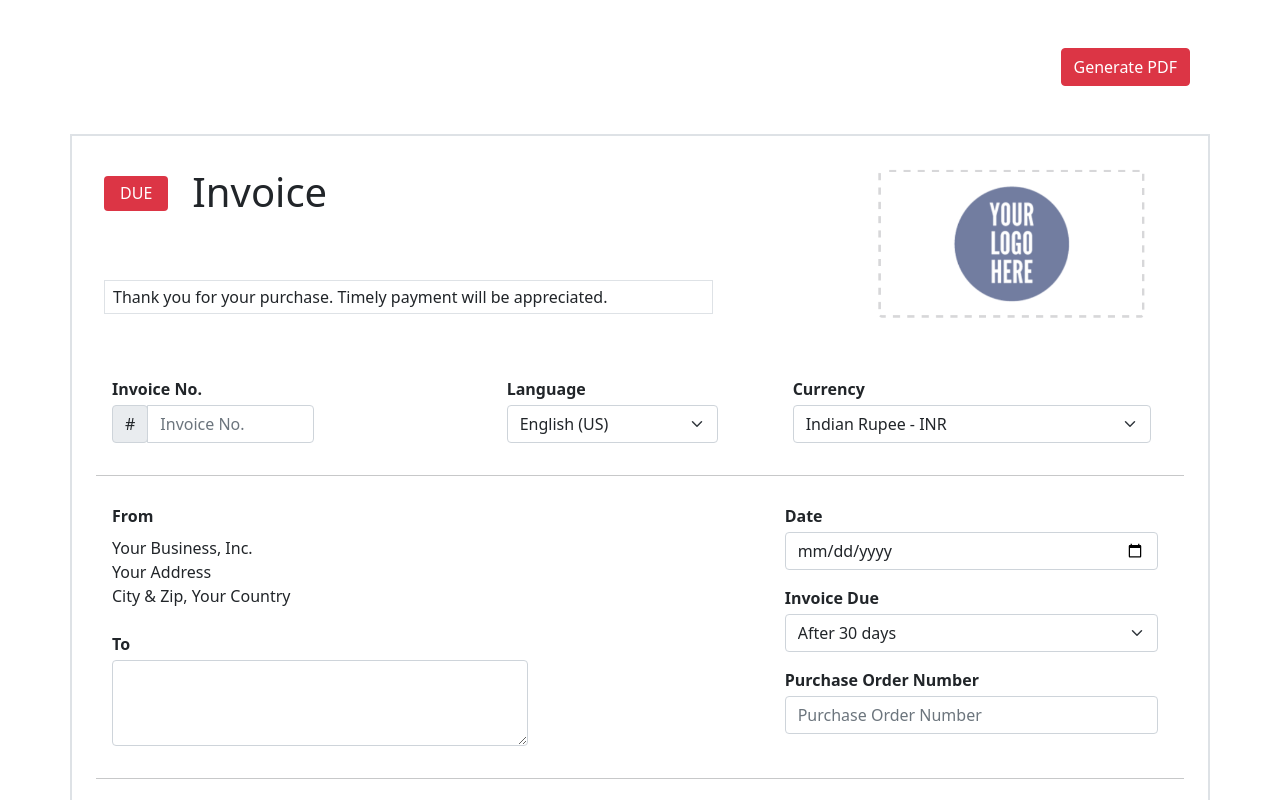
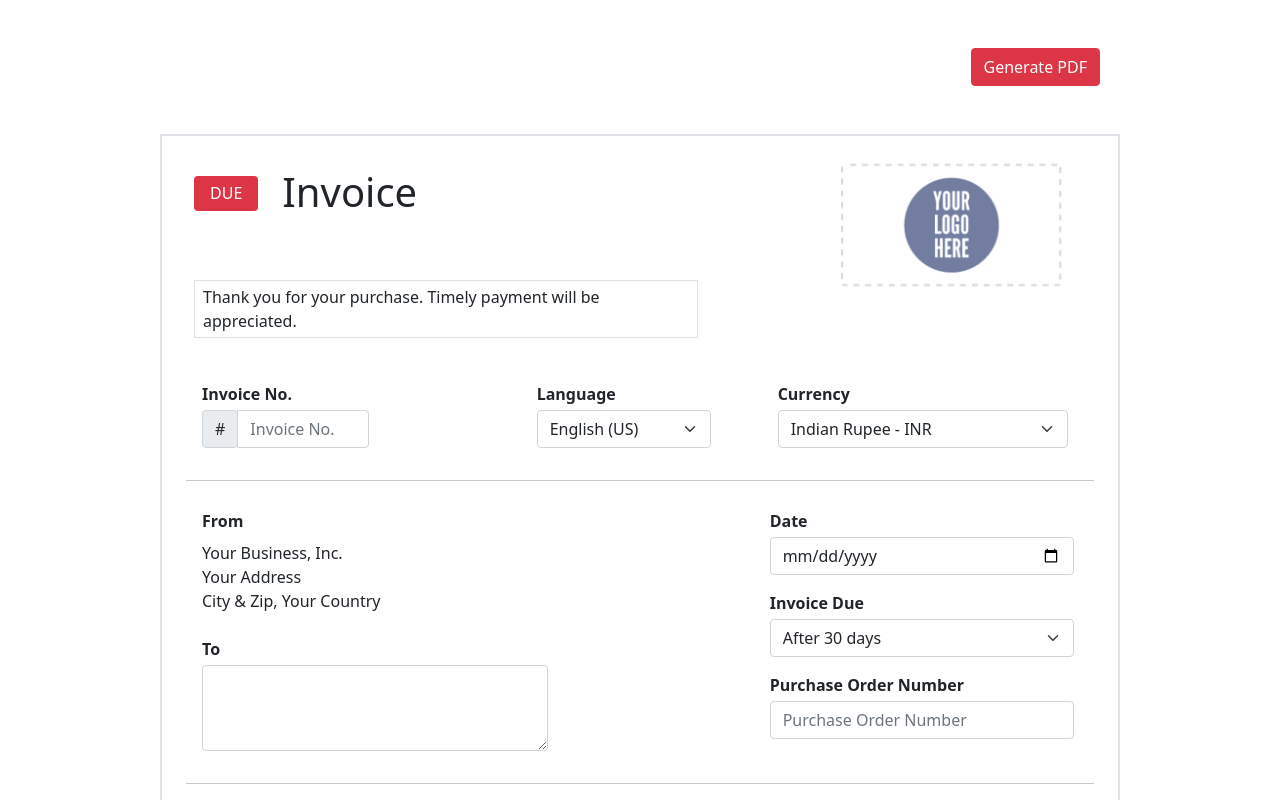
Before and after one commit to Exter-dg/activities, a plain HTML site: page invoice/index.html in a window 1280 px wide. Shown: the top 800 px of the page. Drawn offline with nearby package versions, Linux system fonts and the light colour scheme.

Commit message:
Fix: Parent container's width to 75%

```diff
--- a/invoice/index.html
+++ b/invoice/index.html
@@ -30,13 +30,13 @@
 </head>
 
 <body>
-	<div class="container my-5">
+	<div class="container my-5 w-75">
 		<div class="d-grid gap-2 d-md-flex justify-content-md-end">
 			<button class="btn btn-danger me-md-2 " type="button" onclick="generatePDF()">Generate PDF</button>
 		</div>
 	</div>
 
-	<div class="container border border-2 my-5">
+	<div class="container border border-2 my-5 w-75">
 		<form>
 			<div class="container" id="printPDF">
 				<div class="row">
```
